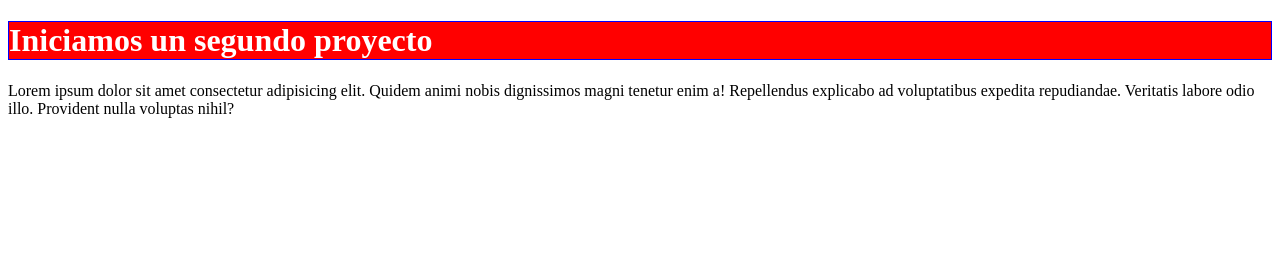
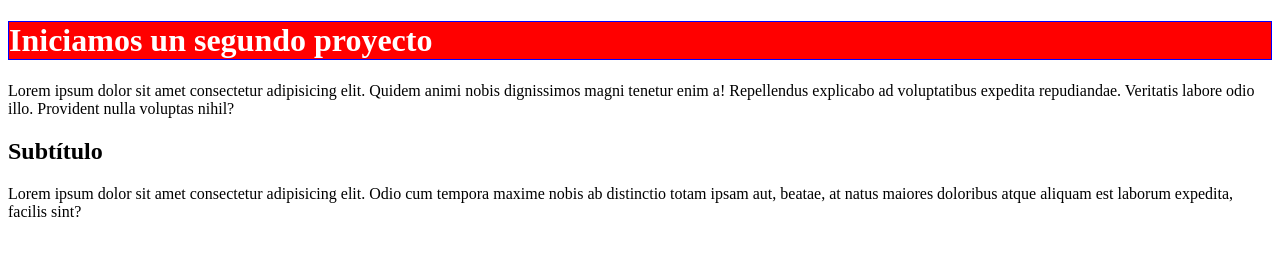
Before and after one commit to JuanPabloNardone/repoDesdeVSC, a plain HTML site: page index.html in a window 1280 px wide. Drawn offline with Linux system fonts and the light colour scheme.

Commit message:
Agregamos subtítulo y párrafo al HTML

```diff
--- a/index.html
+++ b/index.html
@@ -10,5 +10,7 @@
 <body>
     <h1>Iniciamos un segundo proyecto</h1>
     <p>Lorem ipsum dolor sit amet consectetur adipisicing elit. Quidem animi nobis dignissimos magni tenetur enim a! Repellendus explicabo ad voluptatibus expedita repudiandae. Veritatis labore odio illo. Provident nulla voluptas nihil?</p>
+    <h2>Subtítulo</h2>
+    <p>Lorem ipsum dolor sit amet consectetur adipisicing elit. Odio cum tempora maxime nobis ab distinctio totam ipsam aut, beatae, at natus maiores doloribus atque aliquam est laborum expedita, facilis sint?</p>
 </body>
 </html>
```
